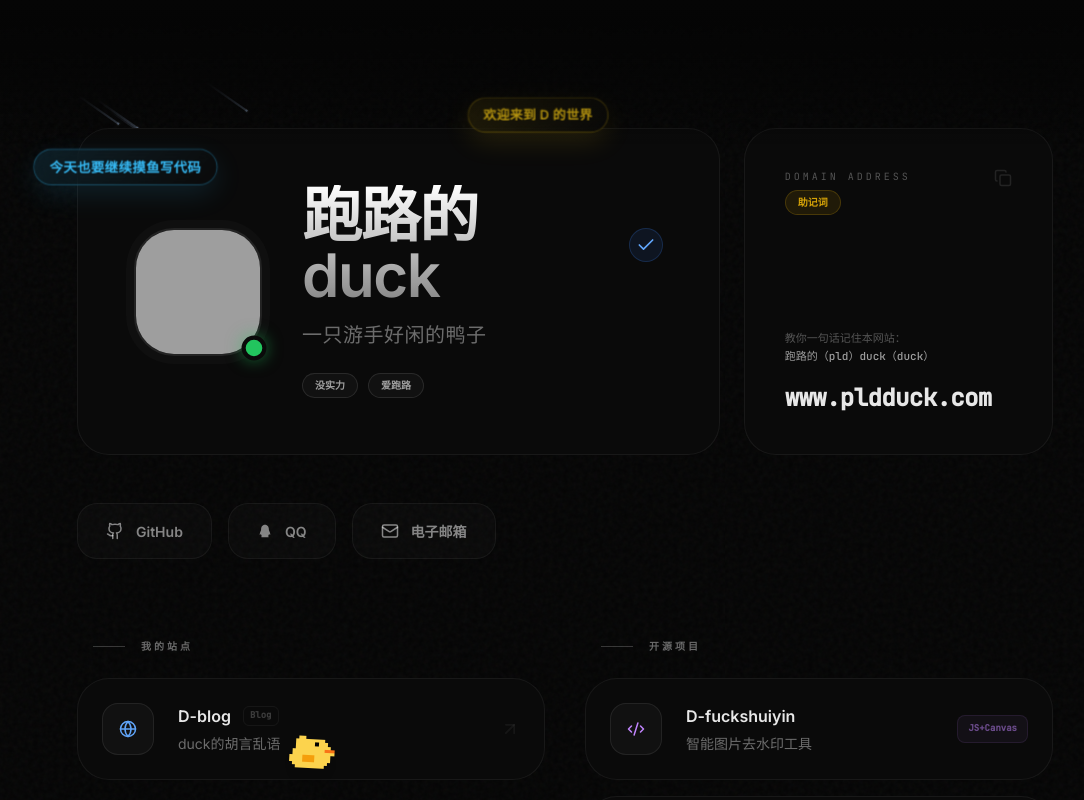
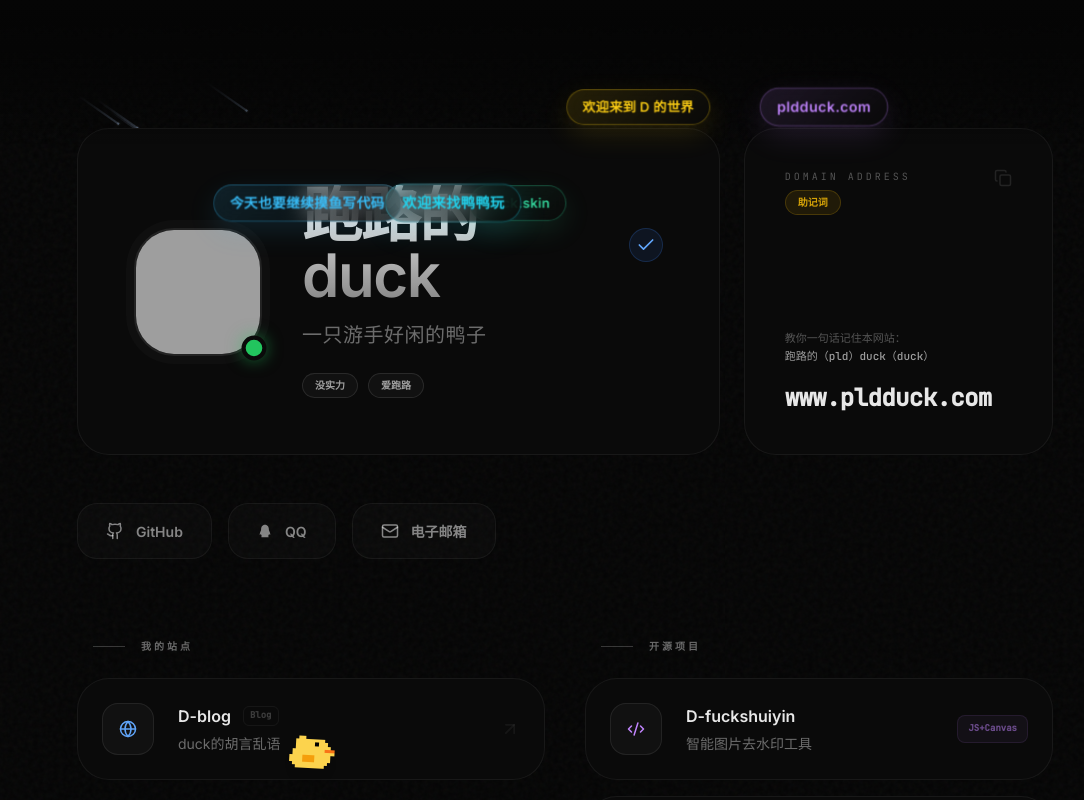
Before and after one commit to ououduck/dworld, a React (Vite) app: page / in a window 1280 px wide. Shown: the top 800 px of the page, without its empty margins (75-1159 px from the left). Built offline with nearby package versions, Linux system fonts and the light colour scheme; grey boxes are pictures that could not be loaded; a web font is replaced by a local one.

Commit message:
优化弹幕展示效果

```diff
--- a/App.tsx
+++ b/App.tsx
@@ -194,6 +194,7 @@ const RoamingDuck = () => {
 };
 
 const DEFAULT_BARRAGE_COLORS = ['#facc15', '#38bdf8', '#c084fc', '#34d399', '#fb7185', '#f97316', '#60a5fa', '#a3e635'];
+const clamp = (value: number, min: number, max: number) => Math.min(Math.max(value, min), max);
 
 /**
  * 彩色弹幕层以固定轨道持续横向滚动，配置缺省时自动回退，避免首屏出现空白或抖动。
@@ -206,14 +207,19 @@ const ColorBarrage = () => {
       return [];
     }
 
-    const laneCount = Math.max(1, barrage.rows || 1);
-    const minSpeed = barrage.speed?.min ?? 16;
-    const maxSpeed = Math.max(minSpeed, barrage.speed?.max ?? minSpeed);
+    const laneCount = clamp(Math.floor(barrage.rows || 1), 1, 6);
+    const topOffset = clamp(barrage.topOffset ?? 96, 56, 220);
+    const rowGap = clamp(barrage.rowGap ?? 52, 38, 72);
+    const minSpeed = clamp(barrage.speed?.min ?? 18, 12, 36);
+    const maxSpeed = clamp(Math.max(minSpeed, barrage.speed?.max ?? minSpeed), minSpeed, 42);
+    const speedRange = Math.max(1, maxSpeed - minSpeed);
+    const laneSpacing = Math.max(6, maxSpeed / Math.max(1, Math.ceil(barrage.items.length / laneCount)));
 
     return barrage.items.map((item, index) => {
-      const laneIndex = index % laneCount;
-      const duration = minSpeed + (index % Math.max(1, maxSpeed - minSpeed + 1));
-      const delay = -((index * 2.6) % duration);
+      const laneIndex = (index * 2 + Math.floor(index / laneCount)) % laneCount;
+      const duration = minSpeed + ((index * 3) % (speedRange + 1));
+      const laneOrder = Math.floor(index / laneCount);
+      const delay = -((laneOrder * laneSpacing + laneIndex * 1.4) % duration);
       const label = typeof item === 'string' ? item : item.text;
       const color = typeof item === 'string'
         ? DEFAULT_BARRAGE_COLORS[index % DEFAULT_BARRAGE_COLORS.length]
@@ -223,10 +229,10 @@ const ColorBarrage = () => {
         id: `${label}-${index}`,
         label,
         color,
-        top: (barrage.topOffset ?? 96) + laneIndex * (barrage.rowGap ?? 52),
+        top: topOffset + laneIndex * rowGap,
         duration,
         delay,
-        scale: 0.92 + (index % 4) * 0.04
+        scale: 0.94 + (index % 3) * 0.04
       };
     });
   }, [barrage]);
@@ -240,10 +246,10 @@ const ColorBarrage = () => {
       {barrageTracks.map(track => (
         <motion.div
           key={track.id}
-          className="absolute left-0 whitespace-nowrap"
+          className="absolute left-0 whitespace-nowrap will-change-transform"
           style={{ top: `${track.top}px` }}
-          initial={{ x: '105vw' }}
-          animate={{ x: '-140vw' }}
+          initial={{ x: '112vw' }}
+          animate={{ x: '-160vw' }}
           transition={{
             duration: track.duration,
             delay: track.delay,
@@ -253,7 +259,7 @@ const ColorBarrage = () => {
           }}
         >
           <span
-            className="inline-flex items-center rounded-full border px-4 py-2 text-sm font-semibold tracking-wide shadow-[0_10px_30px_rgba(0,0,0,0.35)] backdrop-blur-md"
+            className="inline-flex items-center rounded-full border px-3 py-1.5 text-xs font-semibold tracking-wide shadow-[0_10px_30px_rgba(0,0,0,0.35)] backdrop-blur-md sm:px-4 sm:py-2 sm:text-sm"
             style={{
               color: track.color,
               borderColor: `${track.color}55`,
@@ -266,7 +272,7 @@ const ColorBarrage = () => {
           </span>
         </motion.div>
       ))}
-      <div className="absolute inset-x-0 top-0 h-36 bg-gradient-to-b from-[#050505] via-[#050505]/70 to-transparent" />
+      <div className="absolute inset-x-0 top-0 -z-10 h-36 bg-gradient-to-b from-[#050505] via-[#050505]/70 to-transparent" />
     </div>
   );
 };
--- a/config.ts
+++ b/config.ts
@@ -29,12 +29,12 @@ export const SITE_CONFIG = {
   // 彩色滑动弹幕通过配置驱动内容，便于按需调整文案、颜色和展示密度。
   barrage: {
     enabled: true,
-    topOffset: 96,
-    rowGap: 52,
-    rows: 3,
+    topOffset: 88,
+    rowGap: 48,
+    rows: 4,
     speed: {
-      min: 16,
-      max: 24
+      min: 18,
+      max: 28
     },
     items: [
       { text: "欢迎来到 D 的世界", color: "#facc15" },
@@ -44,7 +44,9 @@ export const SITE_CONFIG = {
       { text: "pldduck.top", color: "#fb7185" },
       { text: "AI就是我的命", color: "#f97316" },
       { text: "记得天天开心", color: "#60a5fa" },
-      { text: "Duck要跑路啦", color: "#a3e635" }
+      { text: "Duck要跑路啦", color: "#a3e635" },
+      { text: "欢迎来找鸭鸭玩", color: "#22d3ee" },
+      { text: "保持热爱，继续折腾", color: "#f472b6" }
     ]
   },
 
```
Also changed, not shown: 1 other file (tests, documents, lock files or other folders).
